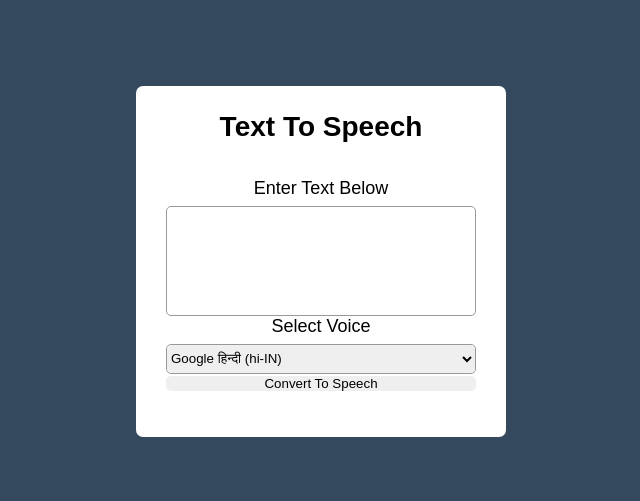
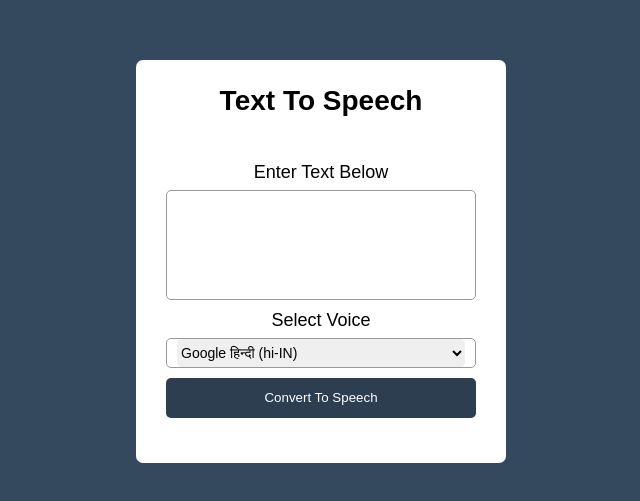
Before and after one commit to nawazdanish1996/Text-To-Speech-Converter, a plain HTML site: page index.html in a window 1280 px wide. Shown: the part 139-640 px from the top of the page, without its empty margins (319-959 px from the left). Drawn offline with Linux system fonts and the light colour scheme.

Commit message:
initial commit

```diff
--- a/style.css
+++ b/style.css
@@ -27,8 +27,6 @@ body{
     font-size: 28px;
     font-weight: 600;
     user-select: none;
-    /* text-decoration: underline solid gray 2px;
-    text-underline-offset: 5px; */
 }
 
 .wrapper form{
@@ -43,6 +41,7 @@ form .row{
 form .row label{
     font-size: 18px;
     margin-bottom: 7px;
+    margin-top: 10px;
     text-align: center;
 }
 
@@ -67,4 +66,17 @@ form .row .outer{
     border-radius: 5px;
     display: flex;
     text-align: center;
+    padding: 0 10px;
 }
+
+form .row select{
+    font-size: 14px;
+}
+
+form button{
+    margin-top: 10px;
+    height: 40px;
+    background: #2c3e50;
+    color: white;
+    cursor: pointer;
+}
```
Also changed, not shown: 1 other file.
